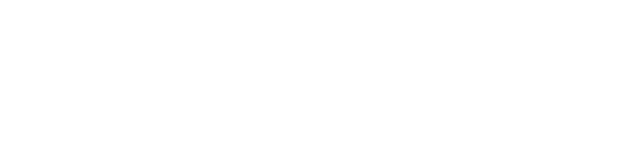
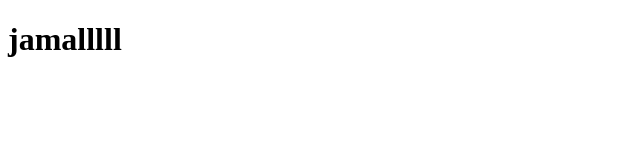
Before and after one commit to RADEN-PPLG1/git, a plain HTML site: page index.html in a window 1280 px wide. Shown: the whole page, without its empty margins (0-640 px from the left). Drawn offline with Linux system fonts and the light colour scheme.

Commit message:
update file index html

```diff
--- a/index.html
+++ b/index.html
@@ -3,9 +3,9 @@
 <head>
     <meta charset="UTF-8">
     <meta name="viewport" content="width=device-width, initial-scale=1.0">
-    <title>Document</title>
+    <title>bolang</title>
 </head>
 <body>
-
+    <h1>jamalllll</h1>
 </body>
 </html>
```
